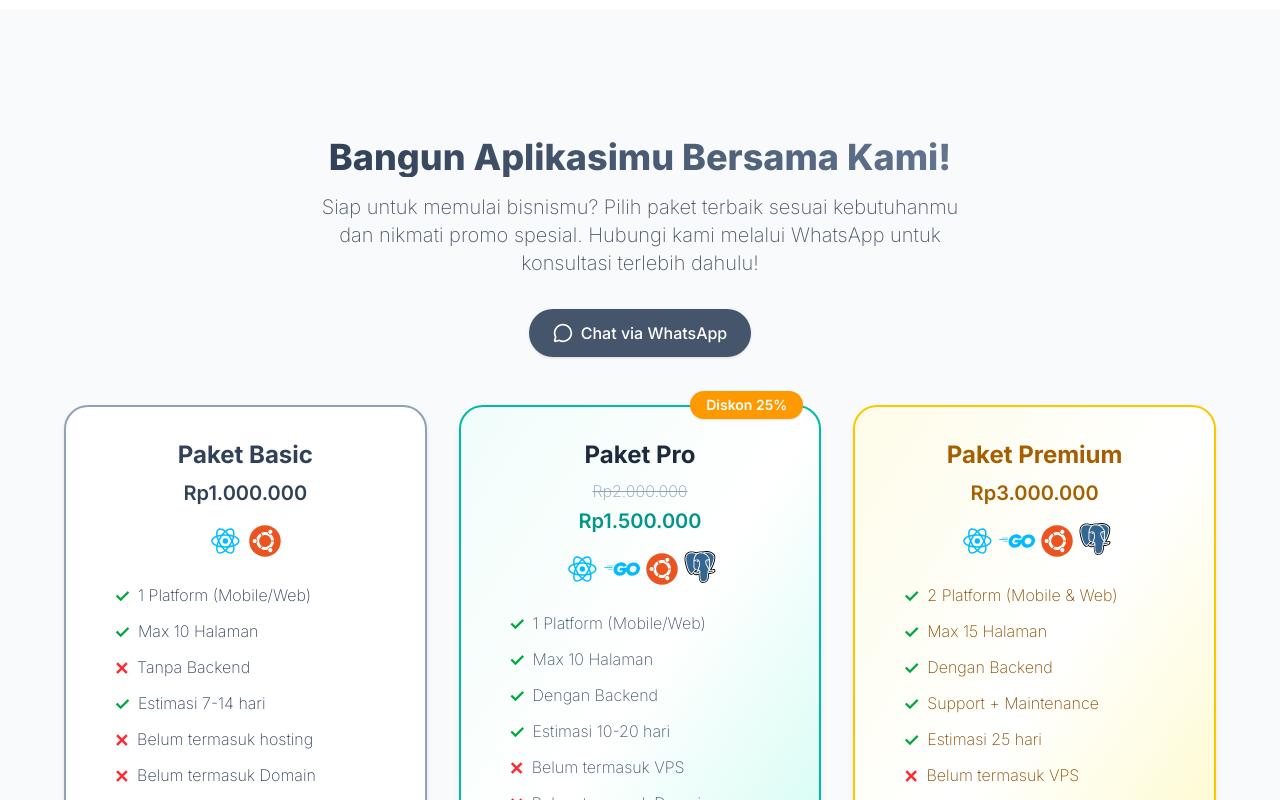
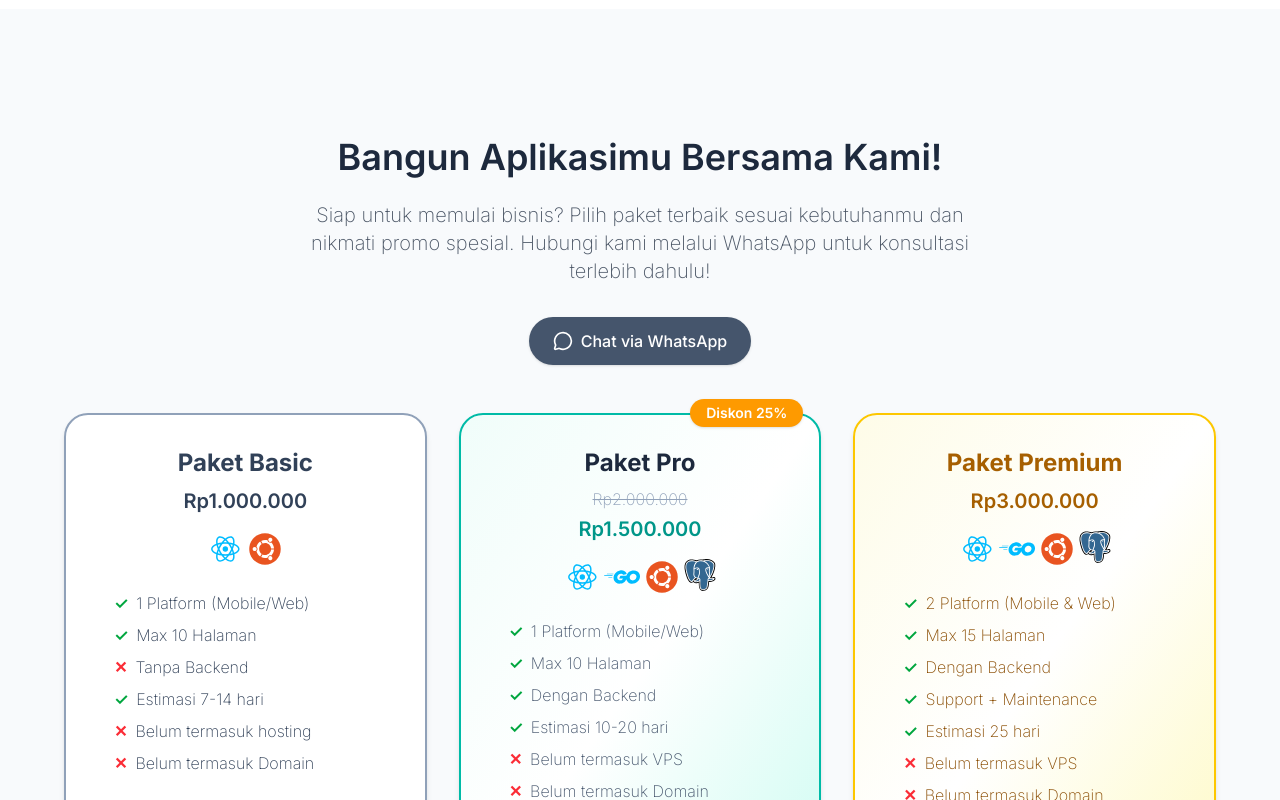
Before and after one commit to toriqafanudin23/my-portfolio-react, a React (Vite) app: page / in a window 1280 px wide. Shown: the part 2860-3660 px from the top of the page. Built offline with nearby package versions, Linux system fonts and the light colour scheme.

Commit message:
little repair

```diff
--- a/src/pages/Order.jsx
+++ b/src/pages/Order.jsx
@@ -56,12 +56,12 @@ export const Order = ({ ref }) => {
       ref={ref}
       className="flex flex-col items-center justify-center w-full mx-auto text-center px-4 py-32 bg-slate-50"
     >
-      <h1 className="text-3xl sm:text-4xl font-extrabold bg-gradient-to-r from-slate-700 to-slate-500 bg-clip-text text-transparent mb-4">
+      <h1 className="text-3xl sm:text-4xl font-semibold text-slate-800 mb-6">
         Bangun Aplikasimu Bersama Kami!
       </h1>
 
       <p className="text-gray-600 max-w-2xl mx-auto text-md sm:text-xl mb-8">
-        Siap untuk memulai bisnismu? Pilih paket terbaik sesuai kebutuhanmu dan
+        Siap untuk memulai bisnis? Pilih paket terbaik sesuai kebutuhanmu dan
         nikmati promo spesial. Hubungi kami melalui WhatsApp untuk konsultasi
         terlebih dahulu!
       </p>
@@ -133,7 +133,7 @@ export const Order = ({ ref }) => {
             </div>
 
             <ul
-              className={`text-sm sm:text-base space-y-2 mb-6 w-full px-4 ${
+              className={`space-y-2 mb-6 w-full px-4 ${
                 pkg.recommended
                   ? 'text-slate-600'
                   : pkg.name === 'Paket Basic'
@@ -148,7 +148,7 @@ export const Order = ({ ref }) => {
                 return (
                   <li key={i} className="flex items-start gap-2">
                     <span
-                      className={`text-lg font-bold ${
+                      className={`font-bold ${
                         isNegative ? 'text-red-500' : 'text-green-600'
                       }`}
                     >
```
